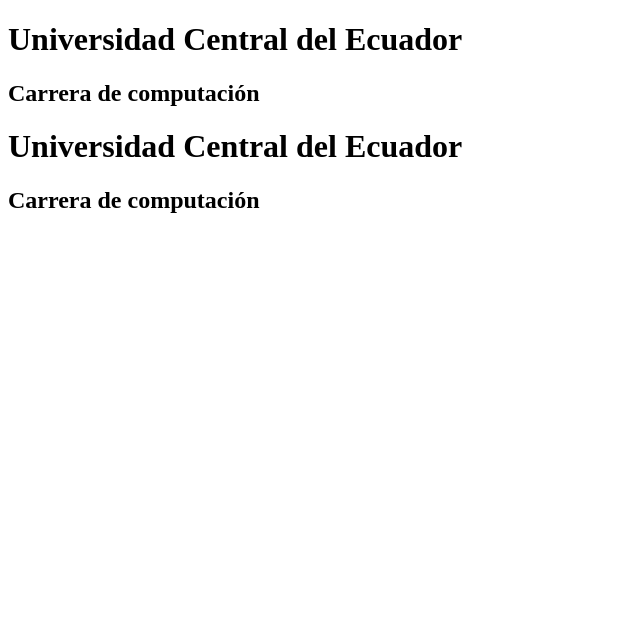
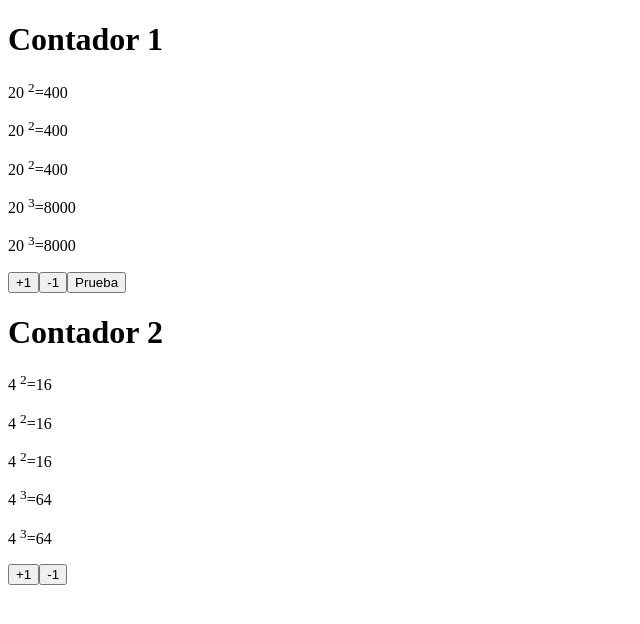
Before and after one commit to JoffreDavid/pw_vue_u2_ja, a Vue app: page / in a window 1280 px wide. Shown: the top 624 px of the page, without its empty margins (0-640 px from the left). Built offline with nearby package versions, Linux system fonts and the light colour scheme.

Commit message:
Directivas en VUE

```diff
--- a/src/components/Contador.vue
+++ b/src/components/Contador.vue
@@ -1,14 +1,73 @@
 <template>
   <div>
-    <h1>Universidad Central del Ecuador</h1>
-    <h2>Carrera de computación</h2>
+    <h1>{{ tit }}</h1>
+    <p>{{ numero }} <sup>2</sup>={{ calcularCuadrado }}</p>
+    <p>{{ numero }} <sup>2</sup>={{ calcularCuadrado }}</p>
+    <p>{{ numero }} <sup>2</sup>={{ calcularCuadrado }}</p>
+    <p>{{ numero }} <sup>3</sup>={{ calcularCubo }}</p>
+    <p>{{ numero }} <sup>3</sup>={{ obtenerCubo() }}</p>
+
+    <button @:click="incrementar()">+1</button>
+    <button @:click="decrementar()">-1</button>
+    <button v-show="mostrar">Prueba</button>
   </div>
+
 </template>
 
 <script>
+export default {
+  data() {
+    return {
+      numero: this.inicio,
+      titulo: "contador",
+      exp: 2,
+    };
+  },
 
+  methods: {
+    obtenerCuadrado() {
+      console.log("Entro a obtenerCuadrado:");
+      return this.numero * this.numero;
+    },
 
-export default {};
+    obtenerCubo() {
+      console.log("Entro a obtenerCuadrado:");
+      return this.numero * this.numero * this.numero;
+    },
+    incrementar() {
+      console.log(this.tit);
+      this.numero++;
+    },
+    decrementar() {
+      console.log(this.tit);
+      this.numero--;
+    },
+  },
+  computed: {
+    calcularCuadrado() {
+      console.log("Entro a propiedad computada:");
+      return this.numero * this.numero;
+    },
+
+    calcularCubo() {
+      console.log("Entro a propiedad computada:");
+      return this.numero * this.numero * this.numero;
+    },
+  },
+  /**String, Number, Boolean, Array, Object, Date, Funcion, BigInt */
+  /*props: ["tit","inicio","mostrar"], Declaracion basica de props*/
+  props: {
+    tit: String,
+    inicio: {
+      type: Number,
+      default: 99,
+      validator(value) {
+        return value>10;
+      },
+    },
+    mostrar: Boolean,
+  },
+};
 </script>
 
 <style>
--- a/src/views/ContadorView.vue
+++ b/src/views/ContadorView.vue
@@ -1,7 +1,8 @@
 <template>
   <div>
-    <Contador />
-     <Contador />
+    <!-- el shorcut para v-bind es solo :-->
+    <Contador tit="Contador 1" :inicio="20" :mostrar="true" />
+    <Contador tit="Contador 2" :inicio="4" :mostrar="false" />
   </div>
 </template>
 
```
